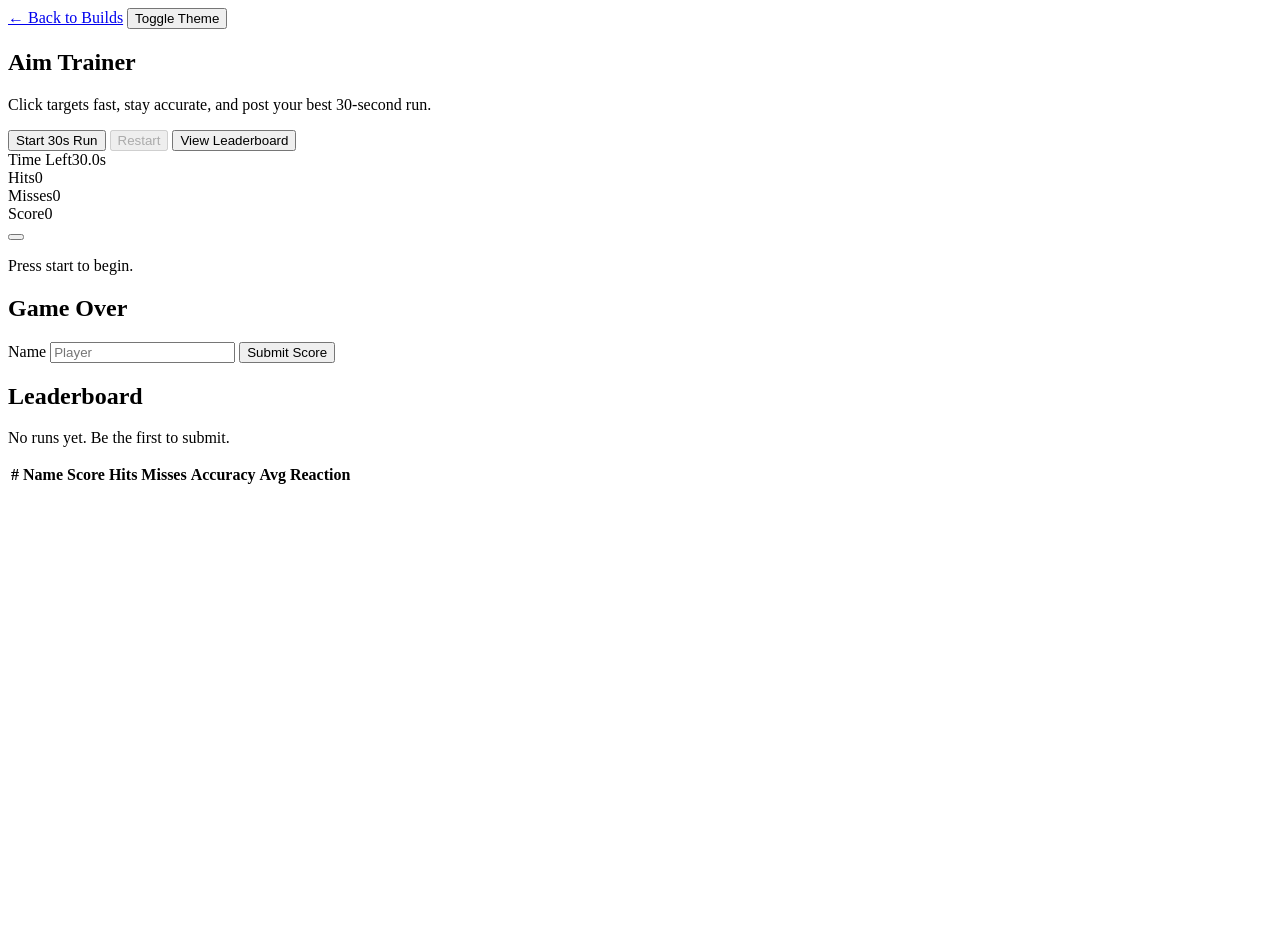
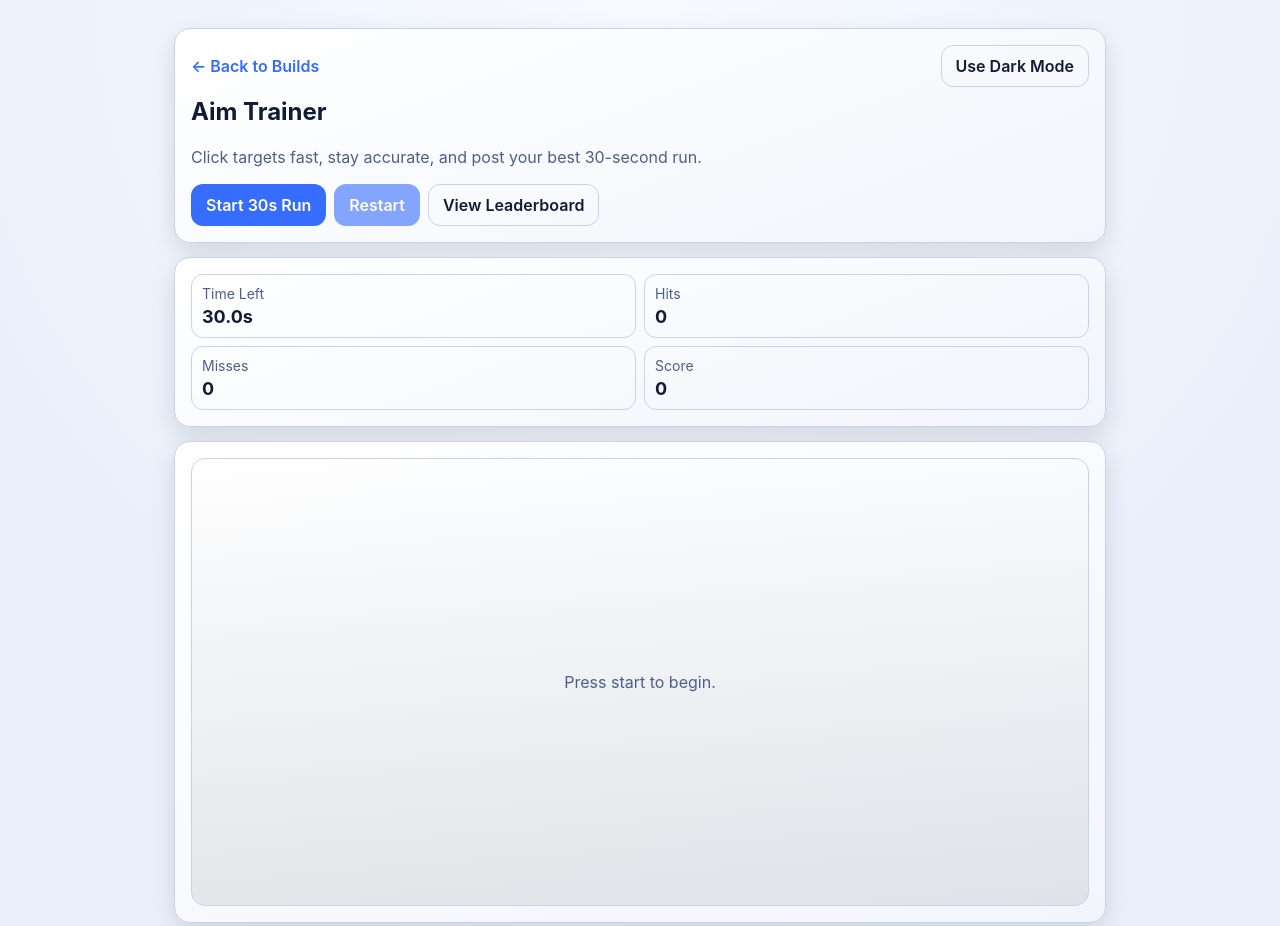
Before and after one commit to adammastersuk/aim-trainer, a plain HTML site: page index.html in a window 1280 px wide. Shown: the top 926 px of the page. Before the commit the page ends 800 px from the top, so only its background shows below. Drawn offline with Linux system fonts and the light colour scheme; the site is published under a folder, as on GitHub Pages, so addresses that start at the root find nothing.

Commit message:
Make static asset paths subpath-safe for /aim-trainer

```diff
--- a/index.html
+++ b/index.html
@@ -4,7 +4,7 @@
     <meta charset="UTF-8" />
     <meta name="viewport" content="width=device-width, initial-scale=1.0" />
     <title>Aim Trainer</title>
-    <link rel="stylesheet" href="/styles.css" />
+    <link rel="stylesheet" href="styles.css" />
   </head>
   <body>
     <main class="page">
@@ -75,6 +75,6 @@
       </section>
     </main>
 
-    <script type="module" src="/main.js"></script>
+    <script type="module" src="main.js"></script>
   </body>
 </html>
```
